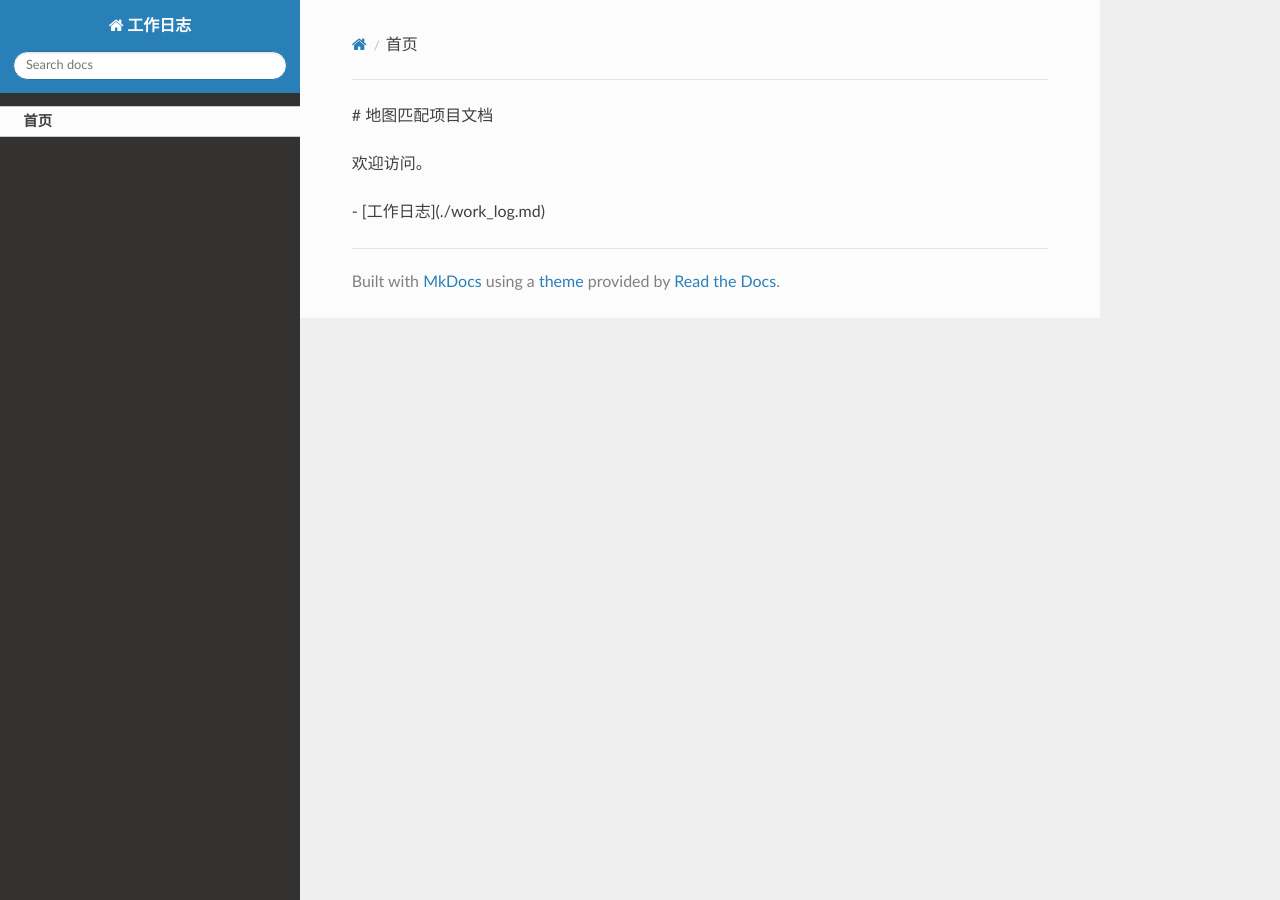
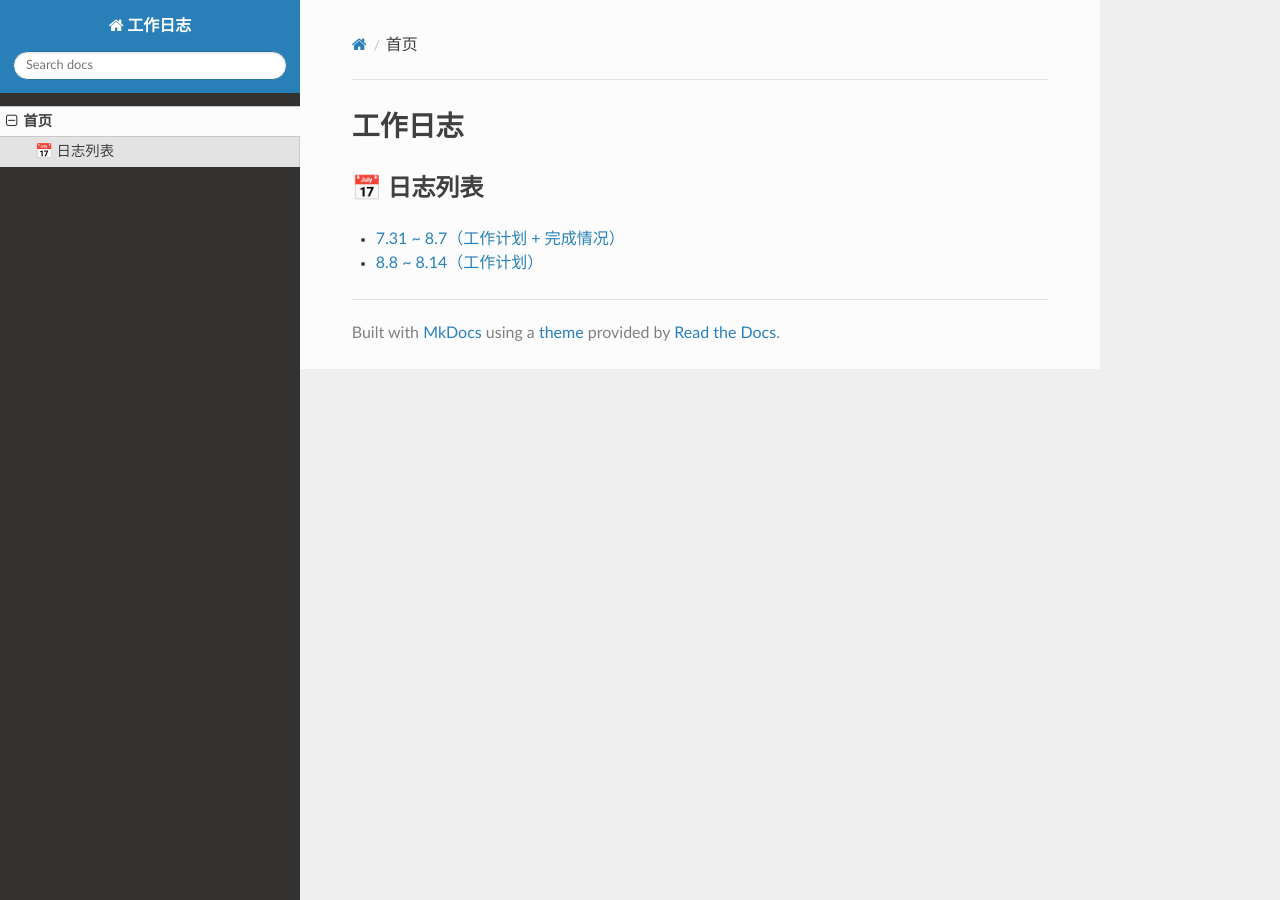
Before and after one commit to chengzi308/map-matching-docs, an MkDocs documentation site: the page built from docs/index.md, in a window 1280 px wide. Built offline with MkDocs 1.6.1, drawn with Linux system fonts in a browser that asks for light colours; nearby versions of some CDN libraries.

Commit message:
Update index.md

```diff
--- a/docs/index.md
+++ b/docs/index.md
@@ -1,9 +1,6 @@
-\# 地图匹配项目文档
+# 工作日志
 
+## 📅 日志列表
 
-
-欢迎访问。
-
-
-
-\- \[工作日志](./work\_log.md)
+- [7.31 ~ 8.7（工作计划 + 完成情况）](./weekly/2026-07-31.md)
+- [8.8 ~ 8.14（工作计划）](./weekly/2026-08-08.md)
```
